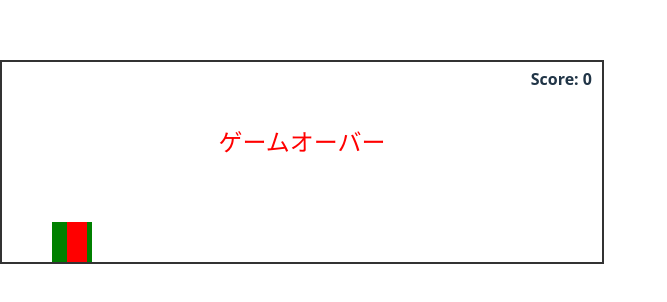
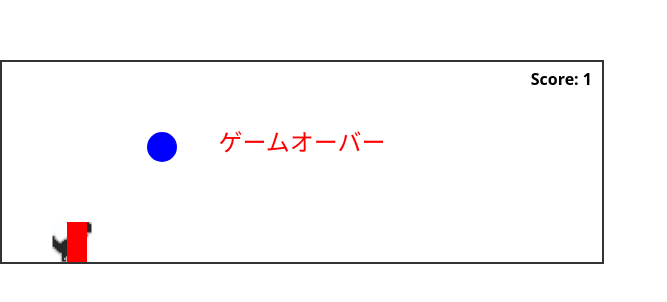
Before and after one commit to global-tech-bridge/atsumarina-game, a React (Vite) app: page /games/dinosaur in a window 1280 px wide. Shown: the part 238-540 px from the top of the page, without its empty margins (0-667 px from the left). Built offline with nearby package versions, Linux system fonts and the light colour scheme.

Commit message:
恐竜追加

```diff
--- a/src/games/dinosaur/DinosaurPage.tsx
+++ b/src/games/dinosaur/DinosaurPage.tsx
@@ -4,6 +4,8 @@ const DinoGame: React.FC = () => {
   const gameRef = useRef<HTMLDivElement>(null);
   const dinoRef = useRef<HTMLDivElement>(null);
   const cactusRef = useRef<HTMLDivElement>(null);
+  const birdRef = useRef<HTMLDivElement>(null);
+
 
   const [isJumping, setIsJumping] = useState(false);
   const [isGameOver, setIsGameOver] = useState(false);
@@ -16,7 +18,7 @@ const DinoGame: React.FC = () => {
 
     let position = 0;
     const upInterval = setInterval(() => {
-      if (position >= 100) {
+      if (position >= 130) {
         clearInterval(upInterval);
         const downInterval = setInterval(() => {
           if (position <= 0) {
@@ -35,7 +37,7 @@ const DinoGame: React.FC = () => {
           dinoRef.current.style.bottom = `${position}px`;
         }
       }
-    }, 10);
+    }, 1);
   };
 
   // キー入力
@@ -59,9 +61,11 @@ const DinoGame: React.FC = () => {
     let passed = false; // ★ 通過したかどうかのフラグを追加
 
     const moveCactus = () => {
+      console.log("true判定", !cactusRef.current || !dinoRef.current || isGameOver);
       if (!cactusRef.current || !dinoRef.current || isGameOver) return;
 
       cactusPosition -= 5;
+      console.log("Cactus Position: ", cactusPosition);
       cactusRef.current.style.right = `${600 - cactusPosition}px`;
 
       const dinoBottom = parseInt(window.getComputedStyle(dinoRef.current).getPropertyValue("bottom"));
@@ -92,6 +96,47 @@ const DinoGame: React.FC = () => {
     return () => cancelAnimationFrame(animationFrame);
   }, [isGameOver, score]);
 
+  // useEffect で鳥の移動処理を追加
+  useEffect(() => {
+    let birdPosition = 300;
+    let animationFrame: number;
+    let passed = false;
+
+    const moveBird = () => {
+      if (!birdRef.current || !dinoRef.current || isGameOver) return;
+
+      birdPosition -= 5;
+      console.log("Bird Position: ", birdPosition);
+      birdRef.current.style.right = `${600 - birdPosition}px`;
+
+      const dinoBottom = parseInt(window.getComputedStyle(dinoRef.current).getPropertyValue("bottom"));
+
+      // 衝突判定（鳥は上空を飛ぶ。例えば高さ100px前後）
+      if (birdPosition < 90 && birdPosition > 50 && dinoBottom > 60) {
+        setIsGameOver(true);
+        return;
+      }
+
+      // 通過判定（得点加算）
+      if (birdPosition < 50 && !passed) {
+        scoreRef.current += 1;
+        setScore(scoreRef.current);
+        passed = true;
+      }
+
+      if (birdPosition < -40) {
+        birdPosition = 600;
+        passed = false;
+      }
+
+      animationFrame = requestAnimationFrame(moveBird);
+    };
+
+    animationFrame = requestAnimationFrame(moveBird);
+    return () => cancelAnimationFrame(animationFrame);
+  }, [isGameOver]);
+
+
   return (
     <div
       ref={gameRef}
@@ -105,7 +150,8 @@ const DinoGame: React.FC = () => {
         margin: "0 auto",
       }}
     >
-      <div
+      <img
+        src="/dinosaur.jpg"
         ref={dinoRef}
         style={{
           width: 40,
@@ -129,12 +175,25 @@ const DinoGame: React.FC = () => {
         }}
       />
       <div
+        ref={birdRef}
+        style={{
+          width: 30,
+          height: 30,
+          backgroundColor: "blue",
+          position: "absolute",
+          bottom: 100, // ← 高さ（ジャンプで回避）
+          right: -70,
+          borderRadius: "50%",
+        }}
+      />
+      <div
         style={{
           position: "absolute",
           top: 5,
           right: 10,
           fontSize: 16,
           fontWeight: "bold",
+          color: "black",
         }}
       >
         Score: {score}
```
Also changed, not shown: public/dinosaur.jpg (added).
